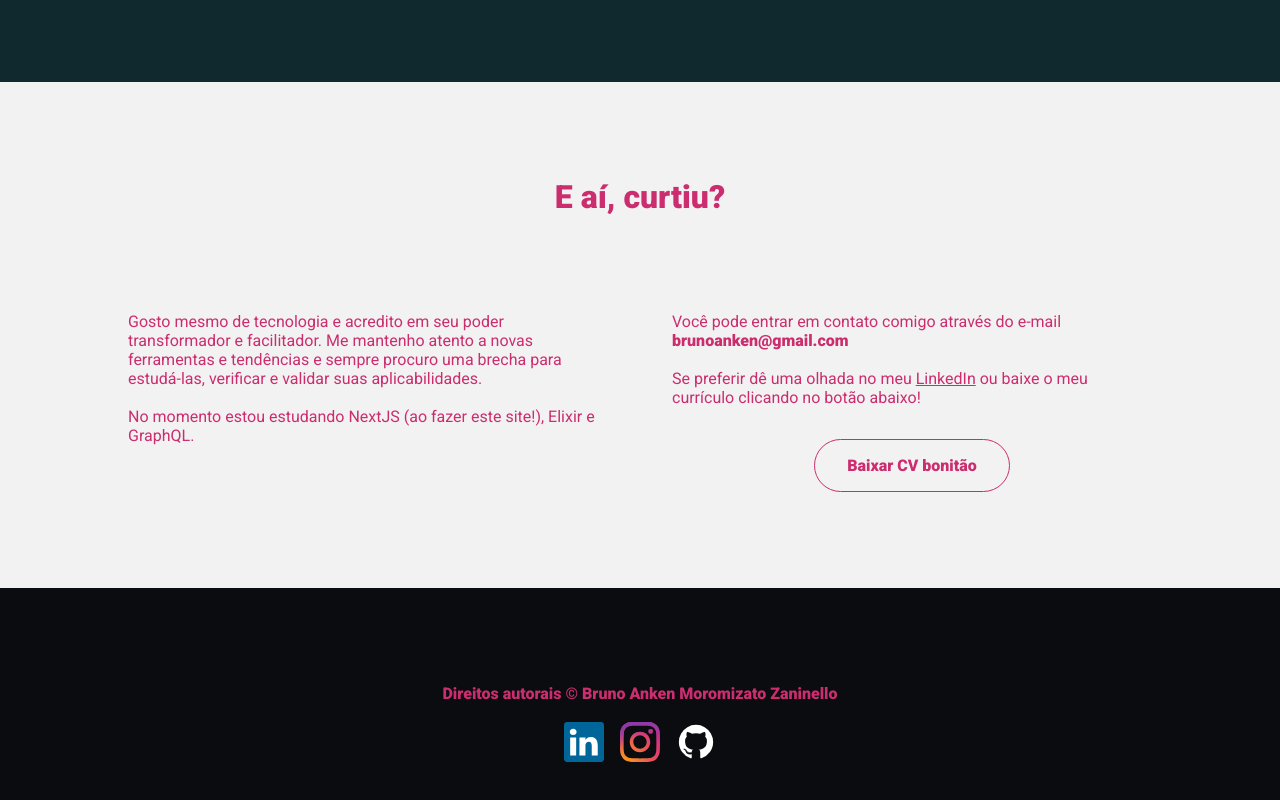
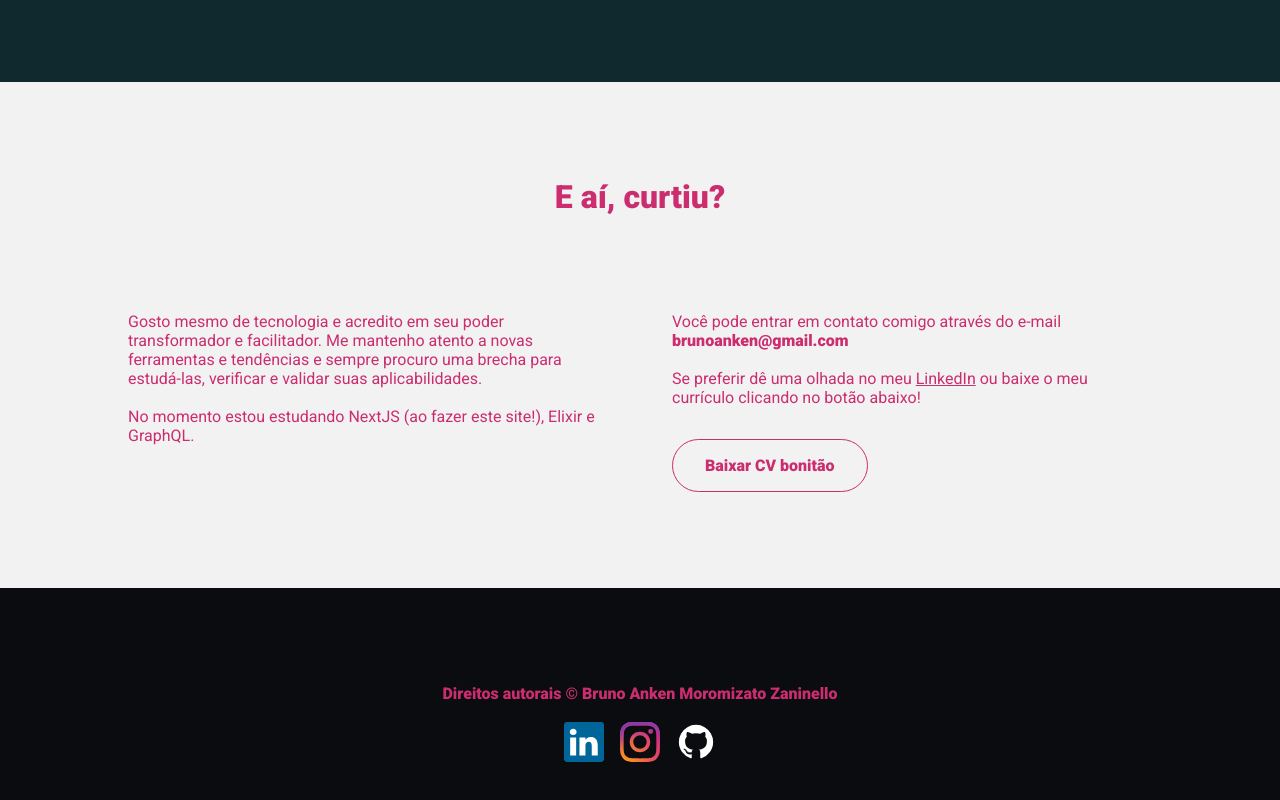
Before and after one commit to brunoanken/anken.dev, a Next.js app: page / in a window 1280 px wide. Shown: the part 2824-3624 px from the top of the page. Built offline with nearby package versions, Linux system fonts and the light colour scheme.

Commit message:
:lipstick: Set CV download button alignment to flex-start.

```diff
--- a/pages/index.js
+++ b/pages/index.js
@@ -147,7 +147,7 @@ export default function Home() {
                 baixe o meu currículo clicando no botão abaixo!
               </p>
 
-              <div style={{ marginTop: '2rem', alignItems: 'center' }} className="column">
+              <div style={{ marginTop: '2rem', alignItems: 'flex-start' }} className="column">
                 <LinkButtonOutline download href="/files/brunoanken_cv.pdf"><strong>Baixar CV bonitão</strong></LinkButtonOutline>
               </div>
             </div>
```
